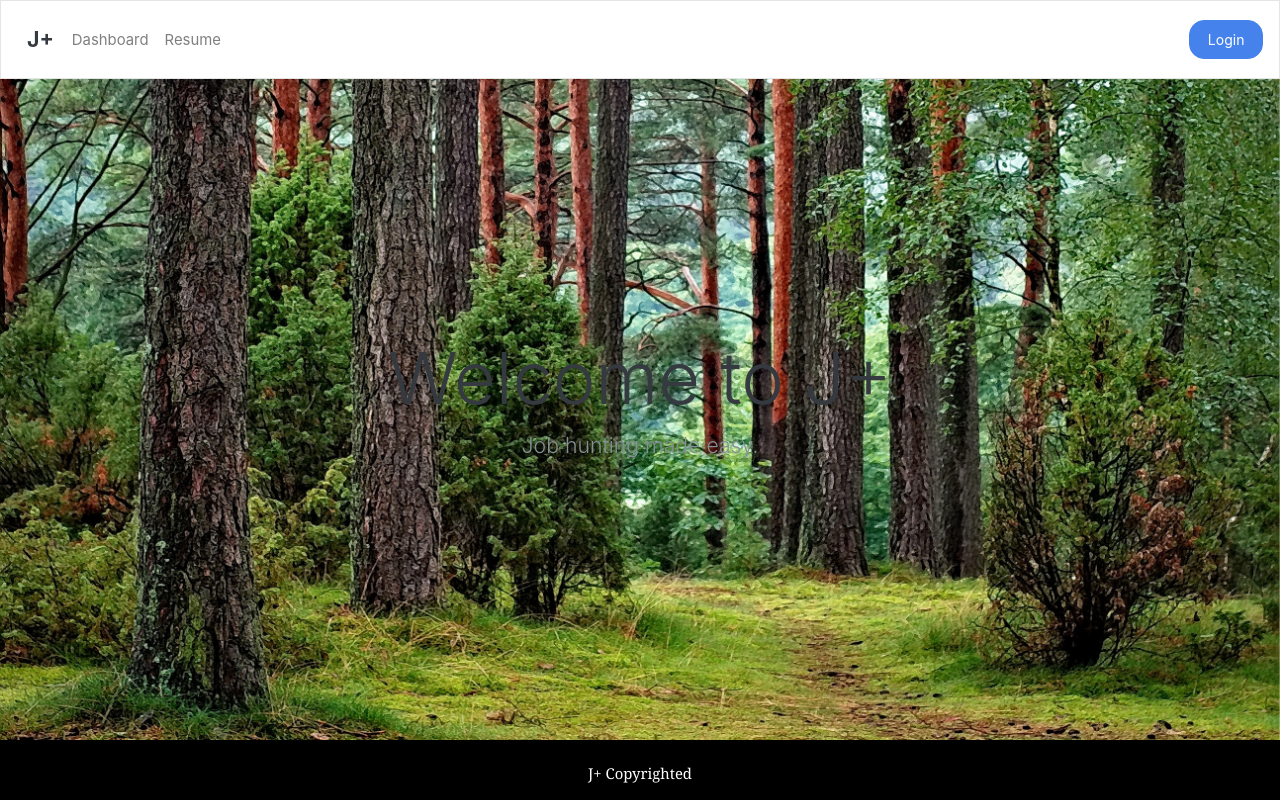
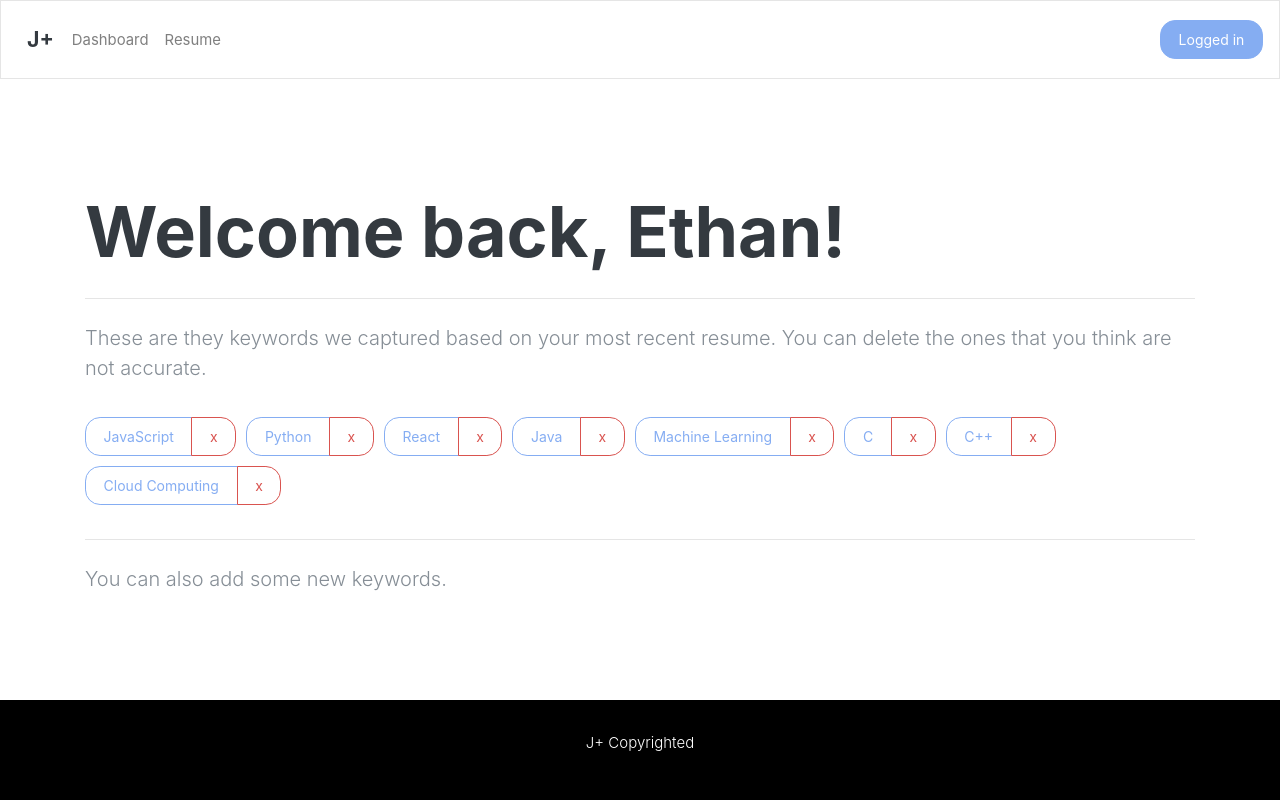
Before and after one commit to ethan-yyh/JPlus, a React (Create React App) app in the folder j-plus/: page / in a window 1280 px wide. Built offline with nearby package versions, Linux system fonts and the light colour scheme.

Commit message:
updates on dashboard

```diff
--- a/j-plus/src/App.js
+++ b/j-plus/src/App.js
@@ -3,12 +3,13 @@ import Home from './pages/Home.js';
 //import Resume from './Resume/Resume.js';
 import React, { Component } from 'react';
 import 'bootswatch/dist/litera/bootstrap.min.css';
+import Dashboard from "./pages/Dashboard.js";
 
 class App extends Component {
   render(){
     return (
       <div className="App">
-        <Route exact path="/" component={Home}/>
+        <Route exact path="/" component={Dashboard}/>
       </div>
     );
   } // end of render
--- a/j-plus/src/components/Footer.css
+++ b/j-plus/src/components/Footer.css
@@ -3,12 +3,14 @@
   position: fixed;
   left: 0;
   bottom: 0;
-  height: 60px;
-  padding: 20px;
+  height: 100px;
   background-color: black;
   width: 100%;
 }
 
 #copyright{
     color:white;
+    margin-top: 2.5%;
+    margin-bottom: auto;
+    font-size: 15px;
 }
--- a/j-plus/src/components/Footer.js
+++ b/j-plus/src/components/Footer.js
@@ -5,7 +5,7 @@ class Footer extends Component{
     render(){
         return(
             <div id="footer">
-                <p id="copyright"><small>J+ Copyrighted</small></p>
+                <p id="copyright" className="lead">J+ Copyrighted</p>
             </div>
         );
     }
--- /dev/null
+++ b/j-plus/src/components/Keyword.css
@@ -0,0 +1,5 @@
+.keyword{
+    display: inline-block;
+    margin-right: 10px;
+    margin-bottom: 10px;
+}
--- /dev/null
+++ b/j-plus/src/components/Keyword.js
@@ -0,0 +1,41 @@
+import React, { Component } from 'react';
+import "./Keyword.css"
+
+class Keyword extends Component{
+
+    constructor(){
+        super();
+        this.state = {
+            show: true
+        }
+        this.hideComponent = this.hideComponent.bind(this);
+    }
+
+    hideComponent(){
+        this.setState({
+            show: false
+        });
+
+        // need to update database
+        // remove(this.props.keyword)
+    }
+    render(){
+
+        if (this.state.show){
+            return(
+                <div className="keyword" id={this.props.keyword}>
+                    <div className="btn-group" role="group" aria-label="Button group with nested dropdown">
+                        <button type="button" className="btn btn-outline-primary" id="keyword-btn" disabled>{this.props.keyword}</button>
+                        <button type="button" className="btn btn-outline-danger" onClick={this.hideComponent}>x</button>
+                    </div>
+
+                </div>
+            );
+        } else if (!this.state.show){
+            return(<div></div>);
+        }
+
+    }
+}
+
+export default Keyword
--- a/j-plus/src/components/NavBar.js
+++ b/j-plus/src/components/NavBar.js
@@ -18,7 +18,7 @@ class NavBar extends Component{
                                 <a className="nav-link" href='localhost:3000/'>Resume</a>
                             </li>
                         </ul>
-                        <button className="btn btn-primary my-2 my-sm-0">Login</button>
+                        <button className="btn btn-primary disabled my-2 my-sm-0">Logged in</button>
                     </div>
                 </nav>
             </div>
--- /dev/null
+++ b/j-plus/src/pages/Dashboard.css
@@ -0,0 +1,25 @@
+#greeting{
+    margin-top: 10%;
+    font-size: 70px;
+}
+
+#test{
+    border: 1px solid #73AD21;
+    border-radius: 25px;
+    display: inline-block;
+    margin-right: 15px;
+    margin-bottom: 15px;
+}
+
+#keyword{
+   padding-top: 5px;
+   padding-left: 10px;
+   padding-right: 10px;
+   padding-bottom: 5px;
+   margin-bottom: 0px;
+}
+
+#message{
+    margin-bottom: 3%;
+    font-size: 20px;
+}
--- /dev/null
+++ b/j-plus/src/pages/Dashboard.js
@@ -0,0 +1,42 @@
+// import files
+import React, { Component } from 'react';
+import NavBar from '../components/NavBar.js';
+import Footer from '../components/Footer.js';
+import Keyword from '../components/Keyword.js';
+import './Dashboard.css';
+
+class Dashboard extends Component{
+
+    render(){
+
+        var user = "Ethan";
+        var message = "These are they keywords we captured based on your most recent resume. You can delete the ones that you think are not accurate.";
+        var message2 = "You can also add some new keywords."
+
+        var keywords = ["JavaScript","Python", "React", "Java", "Machine Learning", "C", "C++", "Cloud Computing"];
+
+        return(
+            <div>
+                <NavBar/>
+                    <div className="container">
+                        <h1 id="greeting">Welcome back, {user}!</h1>
+                        <hr className="my-4"></hr>
+                        <p className="lead" id="message">{message}</p>
+                        {keywords.map((keyword, id) =>
+                            <React.Fragment key={id}>
+                                <Keyword keyword={keyword}/>
+                            </React.Fragment>
+                        )}
+                        <hr className="my-4"></hr>
+                        <p className="lead" id="message">{message2}</p>
+
+
+
+                    </div>
+                <Footer/>
+            </div>
+        );
+    } // end of render
+} // end of Dashboard
+
+export default Dashboard;
--- a/j-plus/src/pages/Home.css
+++ b/j-plus/src/pages/Home.css
@@ -1,14 +1,26 @@
 #welcome-message{
-    margin-top: 20%;
+    margin-top: 15%;
     height: 100%;
+    text-align: left;
+    padding-left: 10%;
 }
 
 #home-page{
     height: 100vh;
     width: 100%;
     position: fixed;
-    text-align: center;
-    background-color: black;
-    background-image: url('../images/background-image.jpg');
+    background-color: white;
     background-size: cover;
 }
+
+#header{
+    font-size: 100px;
+}
+
+#message{
+    font-size: 30px;
+}
+
+#get-started{
+    margin-top: 10px;
+}
--- a/j-plus/src/pages/Home.js
+++ b/j-plus/src/pages/Home.js
@@ -10,12 +10,16 @@ class Home extends Component{
         var message = "Job hunting made easy.";
         var header = "Welcome to J+";
 
+        var keywords = ["123","234","345"];
+
         return(
             <div id="home-page">
                 <NavBar/>
                     <div id="welcome-message">
-                        <h1 className="display-3">{header}</h1>
-                        <p className="lead">{message}</p>
+                        <h1 id="header">{header}</h1>
+                        <p className="lead" id="message">{message}</p>
+                        <hr className="my-4"></hr>
+                        <button type="button" class="btn btn-outline-primary btn-lg" id="get-started">Get Started</button>
                     </div>
                 <Footer/>
             </div>
```
